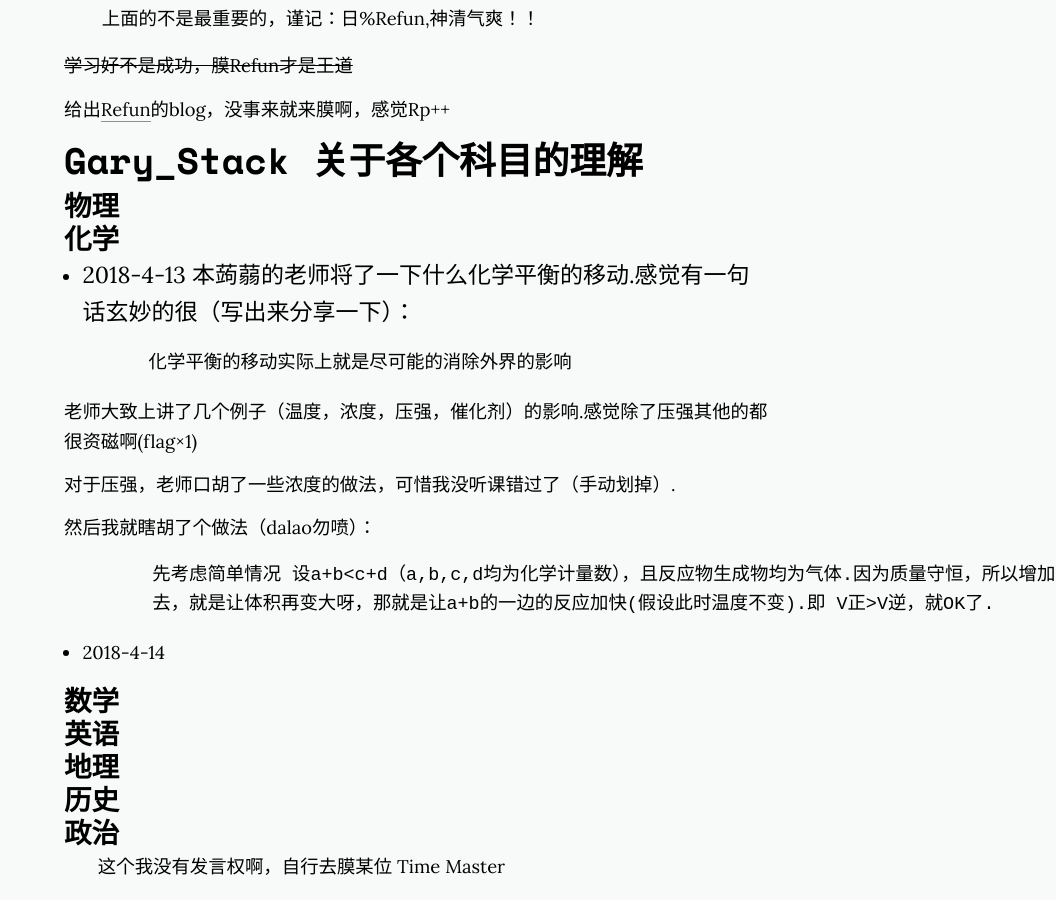
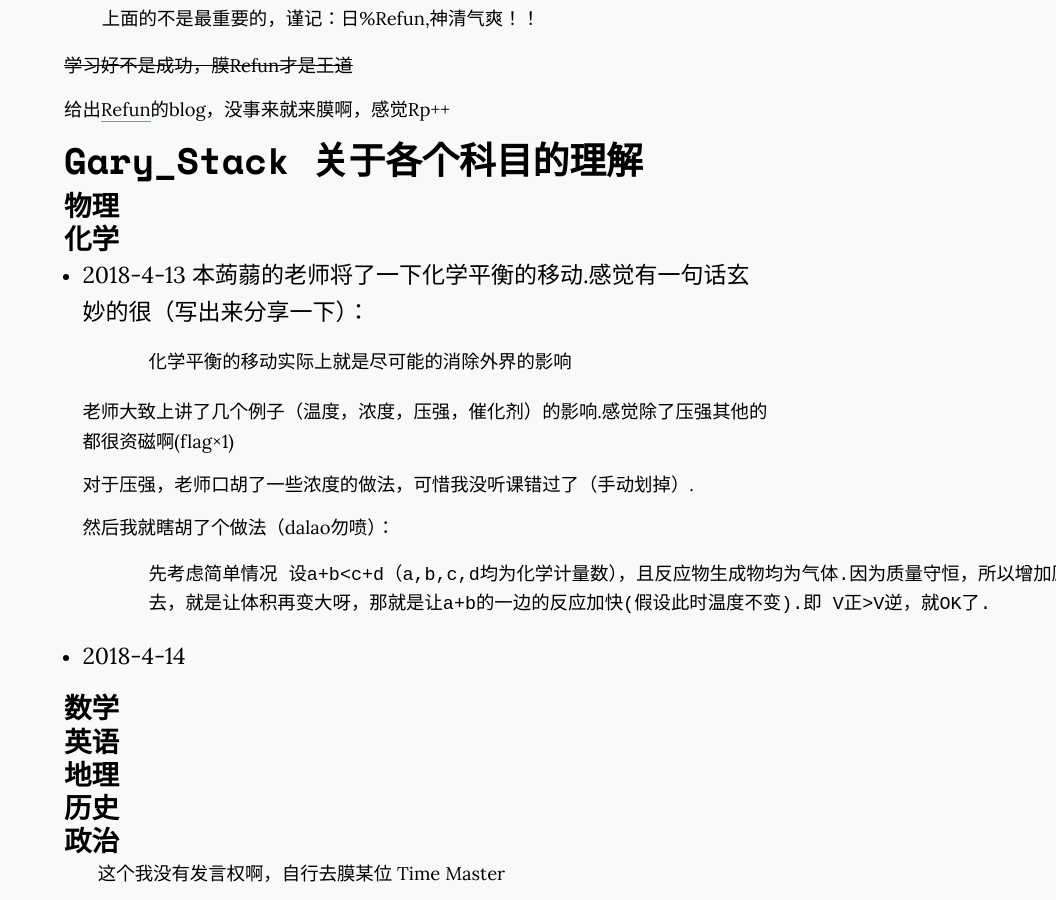
Before and after one commit to GaryStack/project-lambda.github.io, a Jekyll site: the page built from _posts/2018-4-2-文化课相关.markdown, in a window 1280 px wide and 900 px high, scrolled down 1239 px. Shown: the whole window, without its empty margins (224-1280 px from the left). Built offline with Jekyll 4.4.1, drawn with Linux system fonts in a browser that asks for light colours; nearby versions of some CDN libraries.

Commit message:
Update 2018-4-2-文化课相关.markdown

```diff
--- a/_posts/2018-4-2-文化课相关.markdown
+++ b/_posts/2018-4-2-文化课相关.markdown
@@ -42,15 +42,15 @@ _OIer了解一下_
 
 ### 化学
 
-- 2018-4-13 本蒟蒻的老师将了一下什么化学平衡的移动.感觉有一句话玄妙的很（写出来分享一下）：
+- 2018-4-13 本蒟蒻的老师将了一下化学平衡的移动.感觉有一句话玄妙的很（写出来分享一下）：
 
             化学平衡的移动实际上就是尽可能的消除外界的影响
 
-老师大致上讲了几个例子（温度，浓度，压强，催化剂）的影响.感觉除了压强其他的都很资磁啊(flag×1)
+   老师大致上讲了几个例子（温度，浓度，压强，催化剂）的影响.感觉除了压强其他的都很资磁啊(flag×1)
 
-对于压强，老师口胡了一些浓度的做法，可惜我没听课错过了（手动划掉）.
+   对于压强，老师口胡了一些浓度的做法，可惜我没听课错过了（手动划掉）.
 
-然后我就瞎胡了个做法（dalao勿喷）：
+   然后我就瞎胡了个做法（dalao勿喷）：
 
             先考虑简单情况 设a+b<c+d（a,b,c,d均为化学计量数），且反应物生成物均为气体.因为质量守恒，所以增加压强实际上是减小了体积，要想让压强回
             去，就是让体积再变大呀，那就是让a+b的一边的反应加快(假设此时温度不变).即 V正>V逆，就OK了.
```
